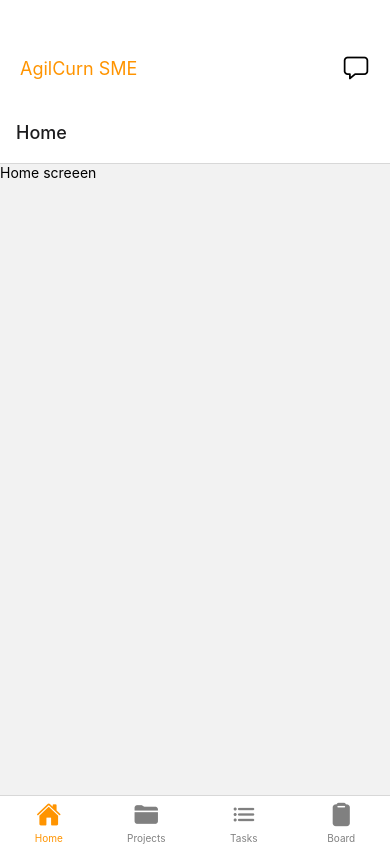
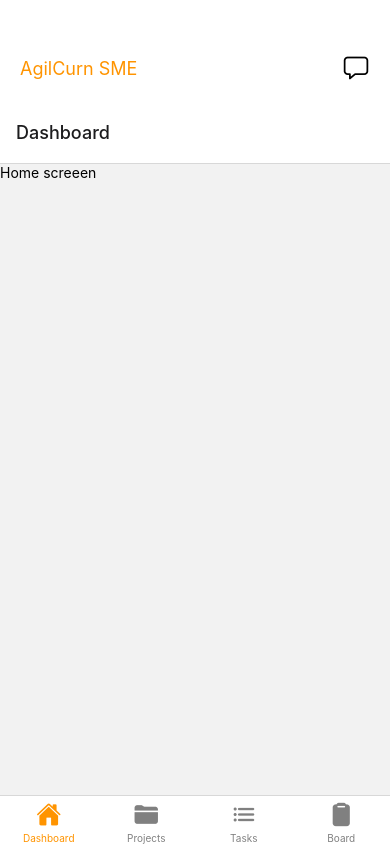
Before and after one commit to KevinDaniel18/AgilCurn-SME, a React Native app: screen /Home in a window 390 px wide. Built offline with nearby package versions, Linux system fonts and the light colour scheme.

Commit message:
fourth commit

```diff
--- a/App.js
+++ b/App.js
@@ -1,11 +1,11 @@
 import Header from "./src/components/Header";
-import NavBar from "./src/components/Navigation/NavBar";
 import { View, StyleSheet } from "react-native";
+import ProjectNavigation from "./src/components/Navigation/ProjectNavigation";
 export default function App() {
   return (
     <View style={styles.container}>
       <Header />
-      <NavBar />
+      <ProjectNavigation/>
     </View>
   );
 }
--- a/src/components/Navigation/NavBar.jsx
+++ b/src/components/Navigation/NavBar.jsx
@@ -12,7 +12,6 @@ const Tab = createBottomTabNavigator();
 
 const Navbar = () => {
   return (
-    <NavigationContainer>
       <Tab.Navigator
         initialRouteName="Home"
         screenOptions={{
@@ -21,7 +20,7 @@ const Navbar = () => {
         }}
       >
         <Tab.Screen
-          name="Home"
+          name="Dashboard"
           component={HomeScreen}
           options={{
             tabBarIcon: ({ color, size }) => (
@@ -57,7 +56,6 @@ const Navbar = () => {
           }}
         />
       </Tab.Navigator>
-    </NavigationContainer>
   );
 };
 
--- a/src/components/Navigation/ProjectNavigation.jsx
+++ b/src/components/Navigation/ProjectNavigation.jsx
@@ -1,16 +1,20 @@
 import React from "react";
 import { NavigationContainer } from "@react-navigation/native";
 import { createStackNavigator } from "@react-navigation/stack";
-import ProjectsScreen from "../components/ProjectsScreen";
-import CreateProjects from "../components/CreateProjects";
+import Navbar from "./NavBar";
+import CreateProjects from "../CreateProjects";
 
 const Stack = createStackNavigator();
 
 const ProjectNavigation = () => {
   return (
     <NavigationContainer>
-      <Stack.Navigator initialRouteName="ProjectScreen">
-        <Stack.Screen name="ProjectScreen" component={ProjectsScreen} />
+      <Stack.Navigator>
+        <Stack.Screen
+          options={{ headerShown: false }}
+          name="Home"
+          component={Navbar}
+        />
         <Stack.Screen name="CreateProjects" component={CreateProjects} />
       </Stack.Navigator>
     </NavigationContainer>
```
